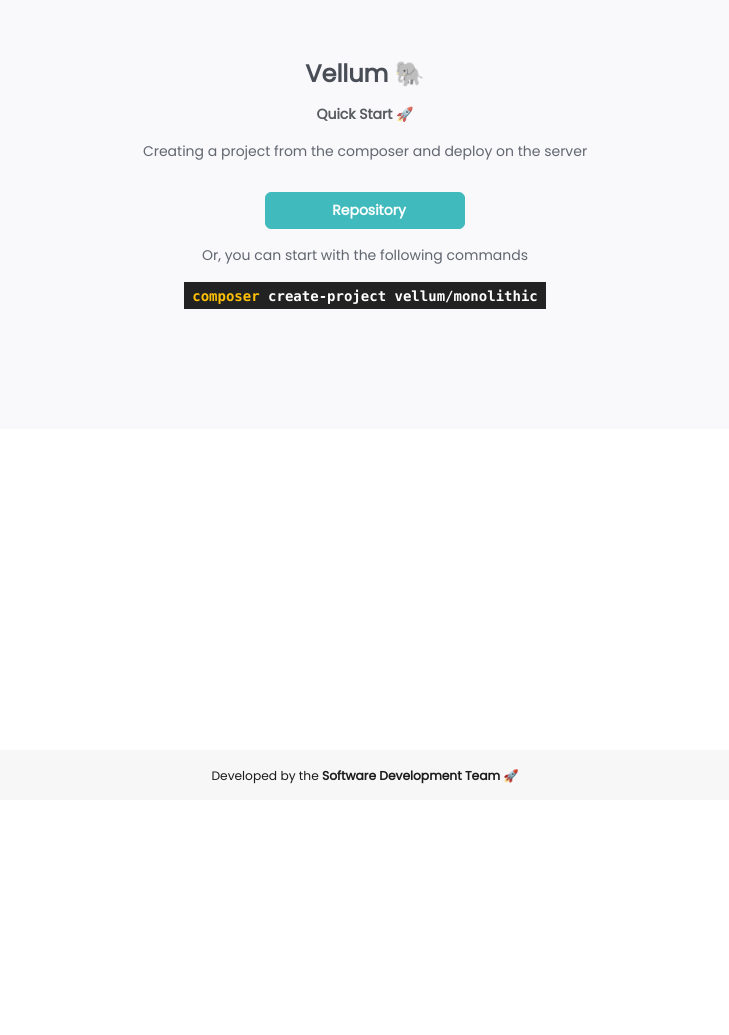
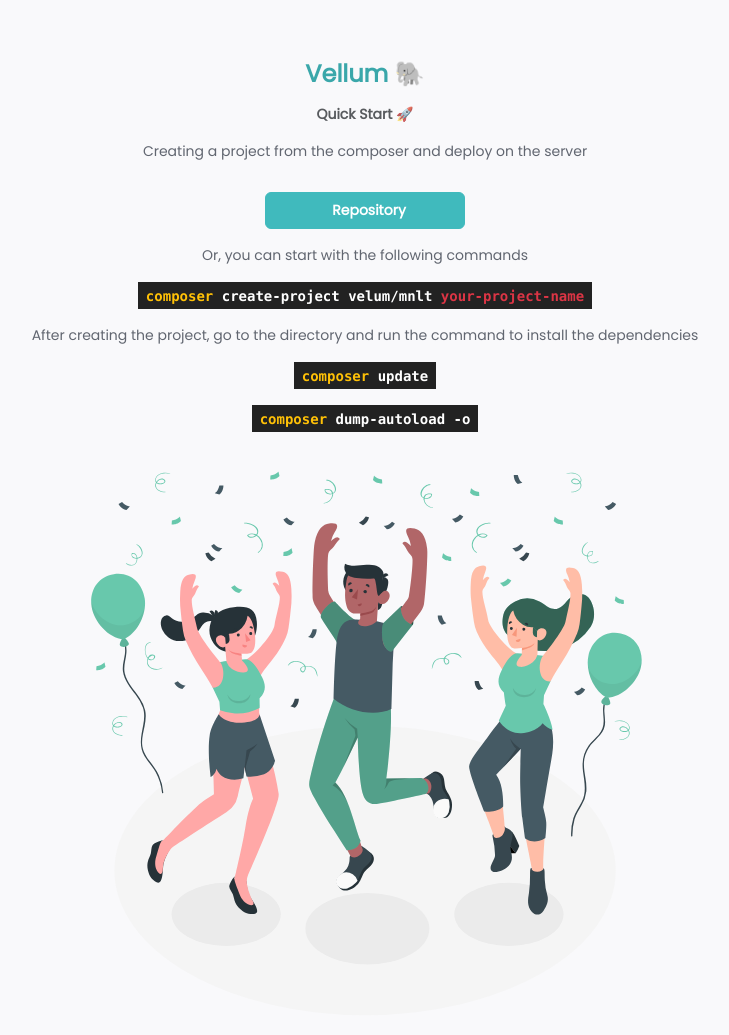
Before and after one commit to joseaugustojesus/vellum-doc, a plain HTML site: page quick_start.html in a window 1280 px wide. Shown: the top 1035 px of the page, without its empty margins (275-1004 px from the left). Before the commit the page ends 800 px from the top, so only its background shows below. Drawn offline with nearby package versions, Linux system fonts and the light colour scheme; some icons are missing.

Commit message:
feat: quick start done (but missin link for the repository)

```diff
--- a/assets/css/styles.css
+++ b/assets/css/styles.css
@@ -1075,7 +1075,6 @@ select {
 .cards-section .intro {
   margin: 0 auto;
   max-width: 800px;
-  margin-bottom: 60px;
   color: #616670;
 }
 .cards-section .cards-wrapper {
--- a/quick_start.html
+++ b/quick_start.html
@@ -1,7 +1,7 @@
 <!DOCTYPE html>
 <html lang="en">
   <head>
-    <title>Vellum Documentation</title>
+    <title>Velum Documentation</title>
 
     <meta charset="utf-8" />
     <meta http-equiv="X-UA-Compatible" content="IE=edge" />
@@ -34,7 +34,9 @@
     <div class="page-wrapper">
       <section class="cards-section text-center">
         <div class="container">
-          <h2 class="title">Vellum 🐘</h2>
+          <h2 class="title">
+            <a href="index.html" class="text-decoration-none">Vellum 🐘</a>
+          </h2>
           <div class="intro">
             <p class="text-body-secondary fw-bold">Quick Start 🚀</p>
             <p>Creating a project from the composer and deploy on the server</p>
@@ -47,7 +49,33 @@
               </a>
             </div>
             <p>Or, you can start with the following commands</p>
-            <code><span class="text-warning">composer</span> create-project vellum/monolithic</code>
+            <code class="mb-3"
+              ><span class="text-warning">composer</span> create-project
+              velum/mnlt
+              <span class="text-danger">your-project-name</span></code
+            >
+            <p>
+              After creating the project, go to the directory and run the
+              command to install the dependencies
+            </p>
+            <code class="mb-3"
+              ><span class="text-warning">composer</span> update</code
+            >
+            <br />
+            <code
+              ><span class="text-warning">composer</span> dump-autoload -o</code
+            >
+          </div>
+
+
+          <div id="celebration">
+            <img
+              src="assets/images/celebration.svg"
+              class="img-fluid"
+              alt="People celebrating jumping"
+              style="max-width: 600px;"
+            />
+
           </div>
         </div>
       </section>
```
Also changed, not shown: index.html (+1 -1 lines), assets/images/celebration.svg (added).
